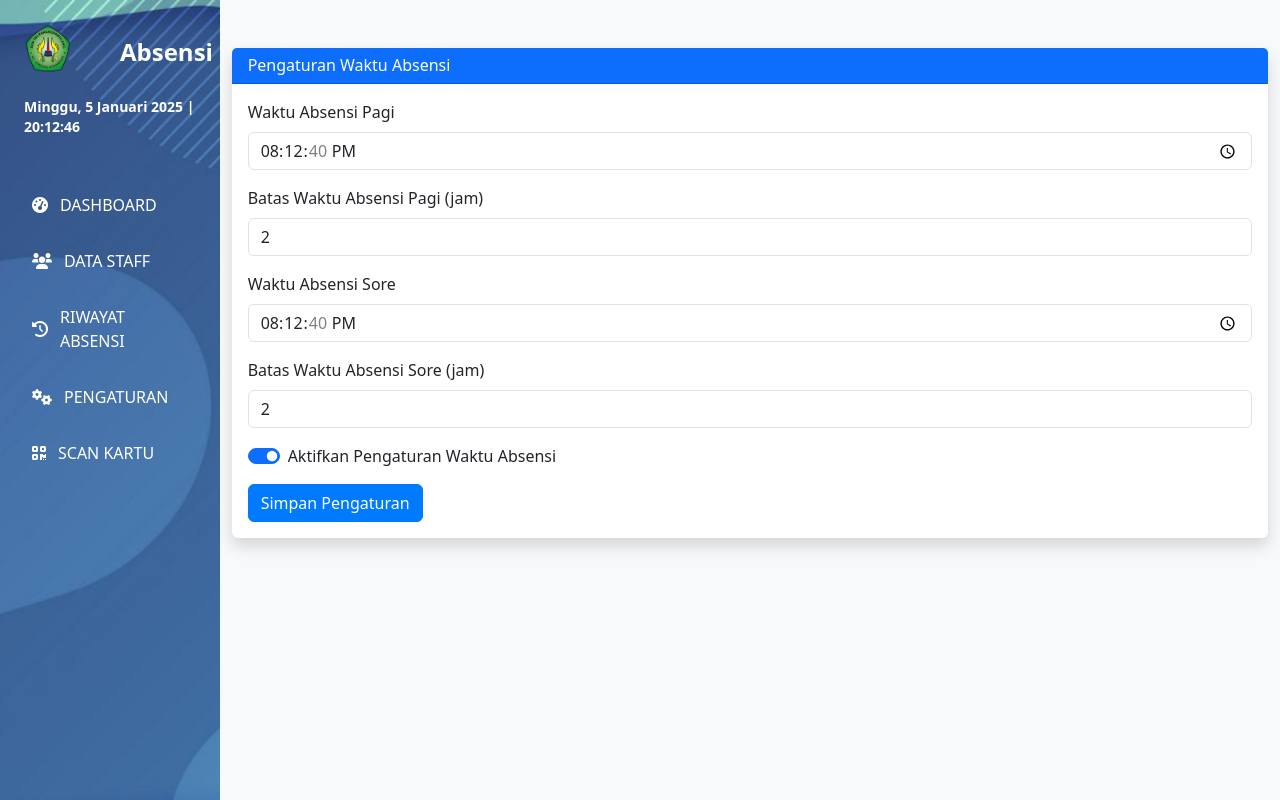
After one commit to bariqazhar5/IFTER, a PHP site: page /pengaturan.php in a window 1280 px wide. The commit adds this page. Run offline with PHP 8.4, Linux system fonts and the light colour scheme; data that the repository does not hold is empty; some libraries are stand-ins or nearby versions.

Commit message:
update fitur dan fungsi
absensi, pengaturan, scan, update_status

```diff
--- /dev/null
+++ b/pengaturan.php
@@ -0,0 +1,230 @@
+<?php
+include "koneksi.php";
+
+// Default values if the table is empty
+$default_pengaturan = [
+    'pagi_mulai' => date('H:i:s'), // Current time
+    'pagi_batas' => 2,
+    'sore_mulai' => date('H:i:s'),
+    'sore_batas' => 2,
+    'aktifkan_absensi' => 1
+];
+
+// Fetch current settings from the database
+$sql_select = "SELECT * FROM pengaturan WHERE id = 1";
+$result = $konek->query($sql_select);
+
+if ($result && $result->num_rows > 0) {
+    $pengaturan = $result->fetch_assoc();
+} else {
+    $pengaturan = $default_pengaturan;
+}
+
+// Handle form submission
+if ($_SERVER['REQUEST_METHOD'] === 'POST') {
+    $pagi_mulai = $_POST['pagi_mulai'];
+    $pagi_batas = $_POST['pagi_batas'];
+    $sore_mulai = $_POST['sore_mulai'];
+    $sore_batas = $_POST['sore_batas'];
+    $aktifkan_absensi = isset($_POST['aktifkan_absensi']) ? 1 : 0;
+
+    // Update settings in the database
+    $sql_update = "
+        INSERT INTO pengaturan (id, pagi_mulai, pagi_batas, sore_mulai, sore_batas, aktifkan_absensi)
+        VALUES (1, ?, ?, ?, ?, ?)
+        ON DUPLICATE KEY UPDATE
+        pagi_mulai = VALUES(pagi_mulai),
+        pagi_batas = VALUES(pagi_batas),
+        sore_mulai = VALUES(sore_mulai),
+        sore_batas = VALUES(sore_batas),
+        aktifkan_absensi = VALUES(aktifkan_absensi)
+    ";
+
+    $stmt = $konek->prepare($sql_update);
+    $stmt->bind_param("sdsdi", $pagi_mulai, $pagi_batas, $sore_mulai, $sore_batas, $aktifkan_absensi);
+    $stmt->execute();
+
+    // Refresh the page to reflect changes
+    header("Location: pengaturan.php");
+    exit;
+}
+?>
+
+<!DOCTYPE html>
+<html lang="en">
+
+<head>
+    <meta charset="UTF-8">
+    <meta name="viewport" content="width=device-width, initial-scale=1.0">
+    <title>Pengaturan Absensi</title>
+    <link href="https://cdn.jsdelivr.net/npm/bootstrap@5.3.0-alpha1/dist/css/bootstrap.min.css" rel="stylesheet">
+    <link rel="stylesheet" href="css/header.css">
+    <script src="https://cdn.tailwindcss.com"></script>
+    <link href="https://cdnjs.cloudflare.com/ajax/libs/font-awesome/6.0.0-beta3/css/all.min.css" rel="stylesheet">
+</head>
+
+<body>
+    <div class="flex flex-col lg:flex-row">
+        <!-- Sidebar -->
+        <div class="lg:w-1/5 w-full bg-cover bg-center text-white min-h-screen p-6 lg:block hidden" style="background-image: url('./images/bkg1.png');">
+            <div class="flex items-center justify-between mb-6">
+                <div class="flex items-center gap-5">
+                    <img class="w-12 h-auto" src="./images/loggo.png" alt="">
+                    <h2 class="text-2xl font-bold mt-2">Absensi</h2>
+                </div>
+            </div>
+
+            <div id="datetime" class="text-lg font-semibold text-sm mb-5"></div>
+
+            <ul class="space-y-4 mt-5">
+                <li>
+                    <a href="#" class="flex items-center text-white hover:bg-gray-700 p-2 rounded">
+                        <i class="fas fa-tachometer-alt mr-3"></i> DASHBOARD
+                    </a>
+                </li>
+                <li>
+                    <a href="datakaryawan.php" class="flex items-center text-white hover:bg-gray-700 p-2 rounded">
+                        <i class="fas fa-users mr-3"></i> DATA STAFF
+                    </a>
+                </li>
+                <li>
+                    <a href="absensi.php" class="flex items-center text-white hover:bg-gray-700 p-2 rounded">
+                        <i class="fas fa-history mr-3"></i> RIWAYAT ABSENSI
+                    </a>
+                </li>
+                <li>
+                    <a href="pengaturan.php" class="flex items-center text-white hover:bg-gray-700 p-2 rounded">
+                        <i class="fas fa-cogs mr-3"></i> PENGATURAN
+                    </a>
+                </li>
+                <li>
+                    <a href="scan.php" class="flex items-center text-white hover:bg-gray-700 p-2 rounded">
+                        <i class="fas fa-qrcode mr-3"></i> SCAN KARTU
+                    </a>
+                </li>
+            </ul>
+        </div>
+
+        <!-- Mobile Sidebar -->
+        <div class="lg:hidden bg-blue-500 text-white p-4 flex items-center justify-between">
+            <h2 class="text-lg font-bold">Absensi</h2>
+            <button id="burger" class="text-white text-3xl">
+                <i class="fas fa-bars"></i>
+            </button>
+        </div>
+
+        <div id="mobileSidebar" class="fixed inset-0 bg-blue-500 text-white z-50 transform -translate-x-full transition-transform duration-300">
+            <div class="p-6">
+                <div class="flex items-center justify-between mb-6">
+                    <h2 class="text-xl font-bold">Absensi</h2>
+                    <button id="closeSidebar" class="text-3xl">
+                        <i class="fas fa-times"></i>
+                    </button>
+                </div>
+
+                <ul class="space-y-4">
+                    <li>
+                        <a href="#" class="flex items-center text-white hover:bg-gray-700 p-2 rounded">
+                            <i class="fas fa-tachometer-alt mr-3"></i> DASHBOARD
+                        </a>
+                    </li>
+                    <li>
+                        <a href="datakaryawan.php" class="flex items-center text-white hover:bg-gray-700 p-2 rounded">
+                            <i class="fas fa-users mr-3"></i> DATA STAFF
+                        </a>
+                    </li>
+                    <li>
+                        <a href="absensi.php" class="flex items-center text-white hover:bg-gray-700 p-2 rounded">
+                            <i class="fas fa-history mr-3"></i> RIWAYAT ABSENSI
+                        </a>
+                    </li>
+                    <li>
+                        <a href="pengaturan.php" class="flex items-center text-white hover:bg-gray-700 p-2 rounded">
+                            <i class="fas fa-cogs mr-3"></i> PENGATURAN
+                        </a>
+                    </li>
+                    <li>
+                        <a href="scan.php" class="flex items-center text-white hover:bg-gray-700 p-2 rounded">
+                            <i class="fas fa-qrcode mr-3"></i> SCAN KARTU
+                        </a>
+                    </li>
+                </ul>
+            </div>
+            <div class="fixed bottom-0 w-full bg-gray-800 text-center text-white py-2">
+                <p>&copy; <?php echo date('Y'); ?> Sistem Absensi SDN KarangPawulang</p>
+            </div>
+        </div>
+
+        <!-- Main Content -->
+        <main class="container my-5">
+            <div class="card shadow border-0">
+                <div class="card-header bg-primary text-white">
+                    <h3 class="m-0">Pengaturan Waktu Absensi</h3>
+                </div>
+                <div class="card-body">
+                    <form method="POST" action="">
+                        <div class="mb-3">
+                            <label for="pagi_mulai" class="form-label">Waktu Absensi Pagi</label>
+                            <input type="time" class="form-control" id="pagi_mulai" name="pagi_mulai" value="<?php echo htmlspecialchars($pengaturan['pagi_mulai']); ?>" required>
+                        </div>
+                        <div class="mb-3">
+                            <label for="pagi_batas" class="form-label">Batas Waktu Absensi Pagi (jam)</label>
+                            <input type="number" step="0.1" class="form-control" id="pagi_batas" name="pagi_batas" value="<?php echo htmlspecialchars($pengaturan['pagi_batas']); ?>" required>
+                        </div>
+                        <div class="mb-3">
+                            <label for="sore_mulai" class="form-label">Waktu Absensi Sore</label>
+                            <input type="time" class="form-control" id="sore_mulai" name="sore_mulai" value="<?php echo htmlspecialchars($pengaturan['sore_mulai']); ?>" required>
+                        </div>
+                        <div class="mb-3">
+                            <label for="sore_batas" class="form-label">Batas Waktu Absensi Sore (jam)</label>
+                            <input type="number" step="0.1" class="form-control" id="sore_batas" name="sore_batas" value="<?php echo htmlspecialchars($pengaturan['sore_batas']); ?>" required>
+                        </div>
+                        <div class="form-check form-switch mb-3">
+                            <input class="form-check-input" type="checkbox" id="aktifkan_absensi" name="aktifkan_absensi" <?php echo $pengaturan['aktifkan_absensi'] ? 'checked' : ''; ?>>
+                            <label class="form-check-label" for="aktifkan_absensi">Aktifkan Pengaturan Waktu Absensi</label>
+                        </div>
+                        <button type="submit" class="btn btn-primary">Simpan Pengaturan</button>
+                    </form>
+                </div>
+            </div>
+        </main>
+    </div>
+
+
+    <script>
+        function updateDateTime() {
+            const today = new Date();
+            const days = ["Minggu", "Senin", "Selasa", "Rabu", "Kamis", "Jumat", "Sabtu"];
+            const months = ["Januari", "Februari", "Maret", "April", "Mei", "Juni", "Juli", "Agustus", "September", "Oktober", "November", "Desember"];
+            const day = days[today.getDay()];
+            const date = today.getDate();
+            const month = months[today.getMonth()];
+            const year = today.getFullYear();
+            let hours = today.getHours();
+            let minutes = today.getMinutes();
+            let seconds = today.getSeconds();
+            minutes = minutes < 10 ? "0" + minutes : minutes;
+            seconds = seconds < 10 ? "0" + seconds : seconds;
+            const time = hours + ":" + minutes + ":" + seconds;
+            document.getElementById("datetime").textContent = `${day}, ${date} ${month} ${year} | ${time}`;
+        }
+        setInterval(updateDateTime, 1000);
+        updateDateTime();
+
+
+        const burger = document.getElementById('burger');
+        const sidebar = document.getElementById('mobileSidebar');
+        const closeSidebar = document.getElementById('closeSidebar');
+
+        burger.addEventListener('click', () => {
+            sidebar.classList.toggle('-translate-x-full');
+        });
+
+        closeSidebar.addEventListener('click', () => {
+            sidebar.classList.toggle('-translate-x-full');
+        });
+    </script>
+
+</body>
+
+</html>
```
Also changed, not shown: absensi.php (+42 -157 lines), scan.php (+52 -1 lines), update_status.php (added, +18 -0 lines).
